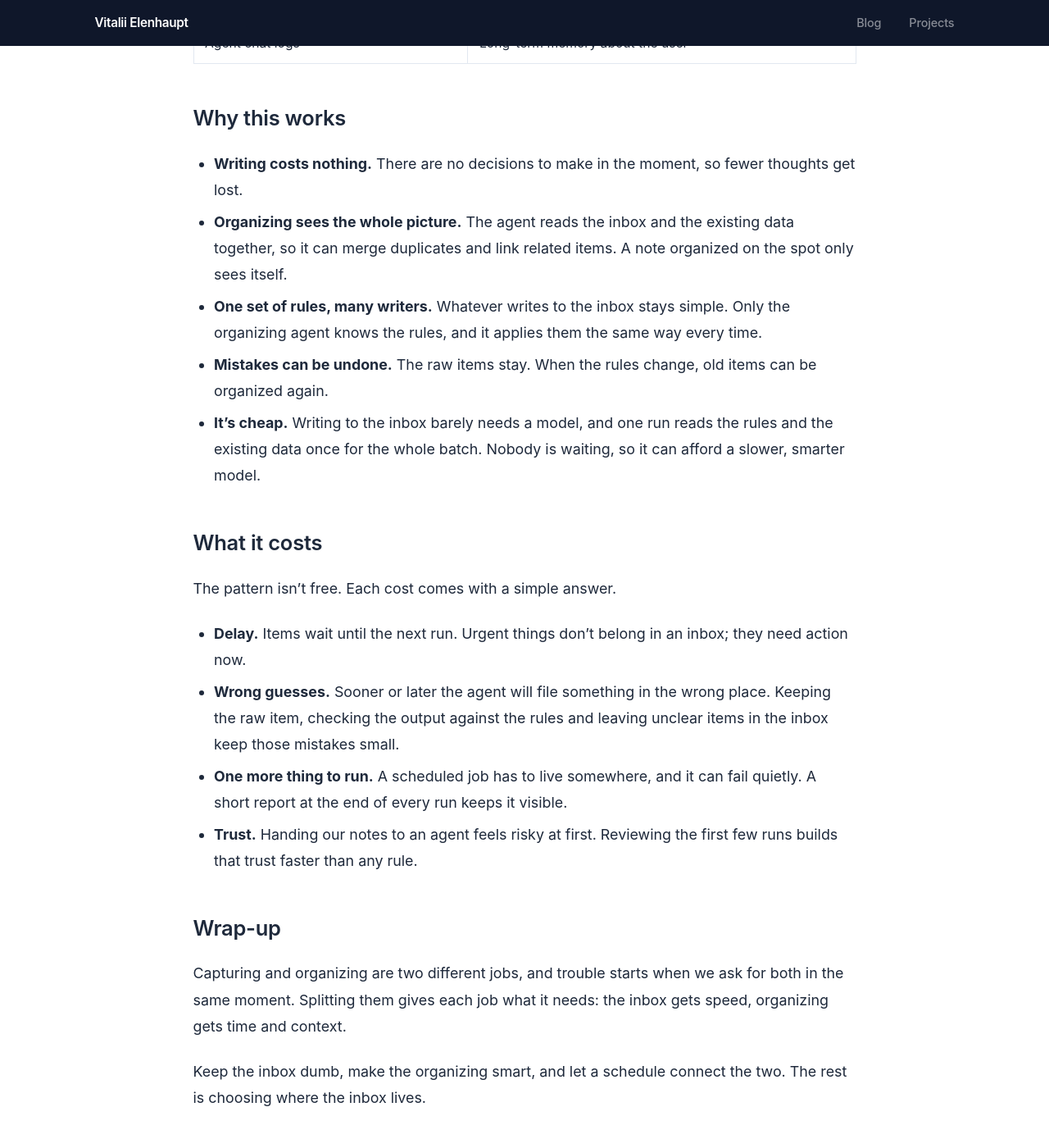
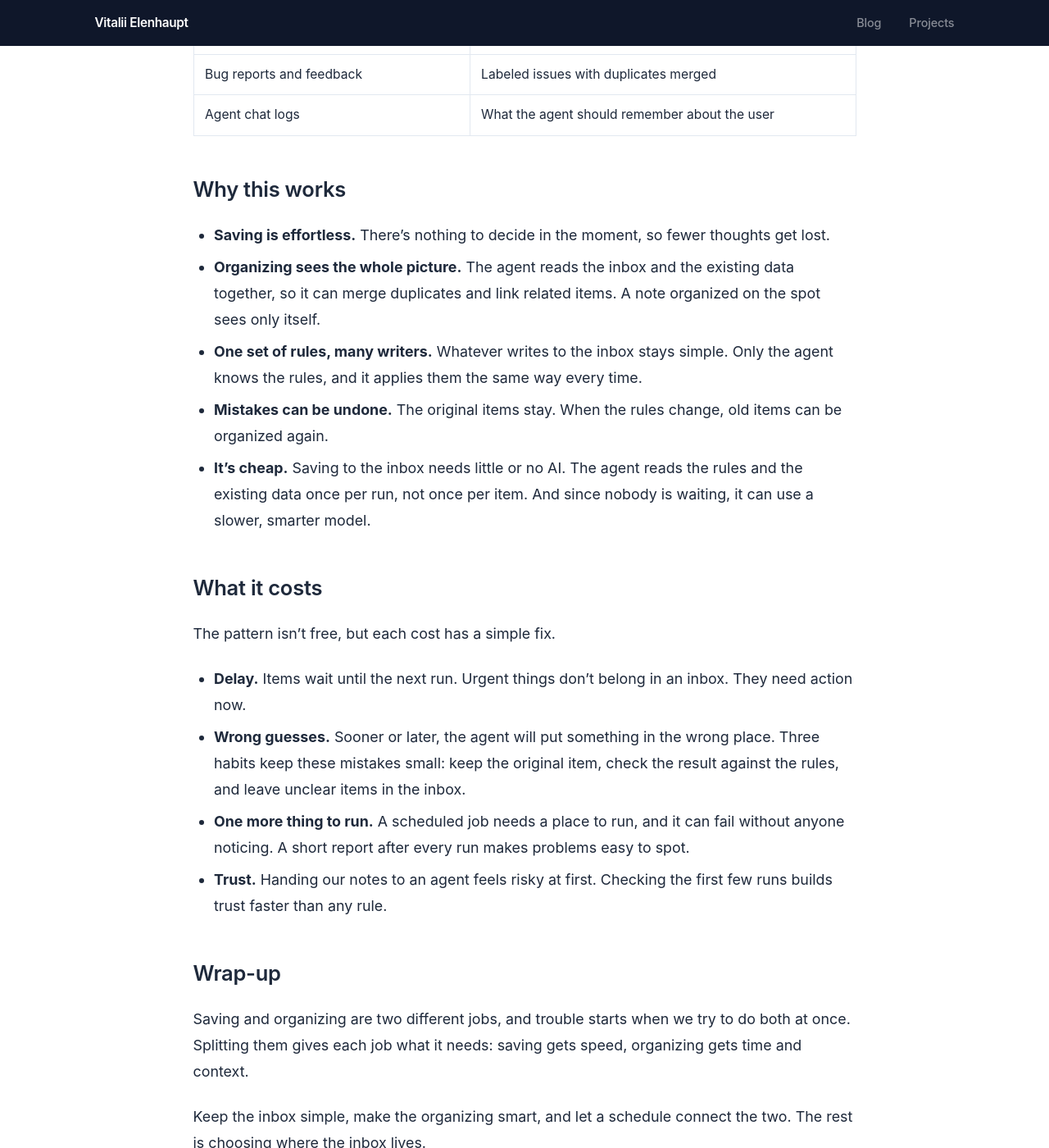
Before and after one commit to veelenga/veelenga.github.io, a Jekyll site: the page built from _posts/2026-09-17-the-ai-inbox.markdown, in a window 1280 px wide and 1400 px high, scrolled down 4404 px. Shown: the whole window at 82% size. Built offline with Jekyll 4.4.1, drawn with Linux system fonts in a browser that asks for light colours; some of the changed text lies outside the part shown.

Commit message:
docs: simplify wording in the AI inbox post (#94)

```diff
--- a/_posts/2026-09-17-the-ai-inbox.markdown
+++ b/_posts/2026-09-17-the-ai-inbox.markdown
@@ -9,119 +9,121 @@
 published: true
 ---
 
-Things reach us all day: a link to read later, a thought after a meeting, an email that needs a reply, a bug report from a user. Saving them takes seconds. Organizing them takes minutes, so we skip it, and the pile grows until nothing in it can be found.
+Things reach us all day: a link to read later, a thought after a meeting, an email that needs a reply, a bug report. Saving them takes seconds. Organizing them takes minutes, so we skip it, and the pile grows until nothing in it can be found.
 
-This post shares a pattern that has worked well for me, with an AI agent doing the organizing. But first, let's look at why the pile grows at all.
+[Getting Things Done](https://en.wikipedia.org/wiki/Getting_Things_Done) already had an answer to this back in 2001, and with AI it's worth a fresh look. This post shares a setup that works well for me. But first, let's see why the pile grows at all.
 
 ## The pile that never gets organized
 
-Notes are the easiest case to picture, so we'll use them as the example. Capturing and organizing look like one job, but they want opposite things. Capturing wants speed: the thought is here now and gone in a minute. Organizing wants time and context: which project it belongs to, whether it's a task or a fact, whether we've seen it before.
+Notes are the easiest case to picture, so we'll use them as the example.
 
-When both have to happen in the same moment, we lose either way.
+Saving a note and organizing it look like one job, but they need opposite things. Saving needs speed: the thought is here now and gone in a minute. Organizing needs time and context: which project the note belongs to, whether it's a task or a fact, whether we've seen it before.
 
-![One new thought, two paths. Organizing it on the spot turns every note into a form, which is too slow, so we stop writing things down. Organizing it later never happens, so the inbox becomes a junk drawer where nothing can be found.](/images/the-ai-inbox/problem.svg)
+When we try to do both at once, we lose either way.
 
-If we **organize on the spot**, every note becomes a small form: a title, a folder, a few tags. It's too slow, so we stop writing things down. If we **promise to organize later**, later rarely comes. The inbox turns into a junk drawer where everything is kept and nothing is found.
+![One new thought, two paths. Organizing it now turns every note into a form. That is too slow, so we stop writing things down. Organizing it later never happens, so the inbox becomes a junk drawer where nothing can be found.](/images/the-ai-inbox/problem.svg)
 
-It isn't a lack of discipline. The two jobs just don't fit into the same moment.
+If we **organize it now**, every note turns into a small form: a title, a folder, a few tags. That's too slow, so we stop writing things down. If we **organize it later**, later rarely comes. The inbox turns into a junk drawer: everything is kept, and nothing can be found.
 
-## Capture now, organize later
+This isn't about discipline. The two jobs just don't fit into the same moment.
 
-So we split them, and hand the slow job to something that doesn't mind doing it. Anyone can write to an inbox, a person or an AI agent, in any shape. Later, on a schedule, an AI agent organizes it all into structured data, by rules we write once.
+## Save now, organize later
 
-![ChatGPT, Claude, Grok, a human and any other writer drop rough notes into one inbox. On schedule, an AI agent organizes them one by one into rows of structured data with a type, a title and a project.](/images/the-ai-inbox/inbox.svg)
+So we split them, and hand the slow job to something that doesn't mind doing it: an AI agent. Anyone can write anything to an inbox, a person or another AI. Later, on a schedule, the agent organizes it all, following rules we write once.
+
+![ChatGPT, Claude, Grok, a human and any other writer drop rough notes into one inbox. On a schedule, an AI agent organizes them one by one into clean rows with a type, a title and a project.](/images/the-ai-inbox/inbox.svg)
 
 The pattern has three parts, one for each box in the diagram.
 
 ### Inbox
 
-Anything goes into one inbox: a line of text, a link, a voice memo, a forwarded email. No title, no tags, no folder. The inbox has a single job: don't lose the thought.
+The inbox takes anything: a line of text, a link, a voice memo, a forwarded email. No title, no tags, no folder. It has one job: don't lose the thought.
 
-Because it's that simple, anyone can write to it: ChatGPT, Claude, Grok, a phone shortcut, an email forward, or a person typing a line by hand.
+Because it's so simple, anything can write to it: ChatGPT, Claude, Grok, a phone shortcut, an email forward, or a person typing a line.
 
 ### Organize
 
-An AI agent runs on a schedule, for example once a night. It reads every new item in the inbox, along with our rules and everything already organized. For each item it:
+An AI agent runs on a schedule, for example once a night. It reads the new items in the inbox, our rules, and everything organized so far. For each item, it:
 
-- gives it a clear title and fixes typos, without adding or dropping facts
-- decides what it is and where it belongs
-- links it to related items that already exist
-- checks the result against the rules, and only then marks the inbox item as done
+- gives it a clear title and fixes typos, without adding or removing facts
+- decides what kind of item it is and where it belongs
+- links it to related items
+- checks the result against the rules, and only then marks the item as done
 
-The rules are plain text, written once, like instructions for a new assistant: *every note belongs to exactly one project*, *reuse existing tags*, *never delete anything*. When an item doesn't fit the rules, the agent leaves it in the inbox and reports it instead of guessing.
+The rules are plain text, like instructions for a new assistant: *every note belongs to exactly one project*, *reuse existing tags*, *never delete anything*. If an item doesn't fit the rules, the agent leaves it in the inbox and reports it instead of guessing.
 
 ### Structured data
 
-Organized items become structured data: notes with titles and tags, tasks with due dates, and short summaries of where each project stands. The summaries are rewritten on every run, so they always describe *now*, not a history of changes.
+Organized items become structured data, which just means everything has a clear shape and a place: notes with titles and tags, tasks with due dates, and a short summary of where each project stands. The agent rewrites the summaries on every run, so they always describe *now*, not a history of changes.
 
-The inbox item itself is never edited, only marked as done. If the agent gets something wrong, the original is still there.
+The original inbox item is never edited, only marked as done. If the agent gets something wrong, the original is still there.
 
 ## Example: Memo
 
-Memo is a setup for personal notes in Notion, built on this pattern. The inbox lives in Notion, and the organizing is done by `memo-organize`, a [Claude skill](https://docs.claude.com/en/docs/agents-and-tools/agent-skills/overview) (a small instruction file an agent follows) that runs on a schedule.
+Memo is my setup for personal notes in Notion, built on this pattern. The inbox is in Notion. The organizing is done by `memo-organize`, a [Claude skill](https://docs.claude.com/en/docs/agents-and-tools/agent-skills/overview) (a small instruction file an agent follows) that runs on a schedule.
 
-Writing to the inbox needs no special tool. Any AI chat connected to Notion can do it with a quick prompt:
+Saving to the inbox needs no special tool. Any AI chat connected to Notion can do it with a quick prompt:
 
 > Add this to the Memo inbox in Notion.
 
-There's also a `/memo` skill that does the same with fewer words. It's optional, and it's tiny. This is the whole part that saves a note:
+There's also a `/memo` skill that does the same in fewer words. It's optional and tiny. Here is the whole part that saves a note:
 
 {% highlight markdown %}
 ## `/memo <what to keep>`
 
 One page in **Inbox**:
 
-- **Title** — short, English.
-- **Body** — with an argument, what it names; without one, the substance of the chat.
+- **Title**: short, English.
+- **Body**: with an argument, what it names; without one, the substance of the chat.
 
 Answer with the link, one line. A routine fills in the rest.
 {% endhighlight %}
 
-No project, no tags, no people, no format to follow. Just a title, a body, and a link back. The quick prompt, the skill and a person typing straight into Notion all do the same job, and the organizing step can't tell the difference.
+No project, no tags, no people, no format. Just a title, a body, and a link back. The quick prompt, the skill, and a person typing into Notion all do the same job, and the organizing step can't tell them apart.
 
-The real work lives in `memo-organize`. It picks the project, finds the people behind every spelling of a name, checks each note with a small script, and rewrites the summaries. That takes about sixty lines of rules, against the few lines above. Organizing is the part that grows, and the only part to change when the rules do.
+The real work is in `memo-organize`. It picks a project for each note, links related notes, and rewrites the summaries. The exact rules are personal: they depend on the use case and the person, and they change over time. That's fine, because they all live in one place, and saving stays as simple as above.
 
 ## Where it fits
 
-The same shape works anywhere things arrive faster than we can organize them:
+The same idea works anywhere things arrive faster than we can organize them:
 
 | Inbox gets | Organized into |
 |---|---|
-| Rough notes | Titled notes, linked to a project, with tasks pulled out |
-| Emails | Tasks, reply drafts, and the rest archived |
-| Read-later links | Short summaries with a topic and reading time |
-| Voice memos | Transcribed notes and tasks |
-| Meeting transcripts | Decisions and action items |
-| Project and documentation changes | A changelog and an up-to-date project summary |
-| Bug reports and feedback | Labeled issues, with duplicates merged |
-| Agent chat logs | Long-term memory about the user |
+| Rough notes | Titled notes linked to a project, with tasks pulled out |
+| Emails | Tasks and reply drafts, with the rest archived |
+| Links to read later | Short summaries with a topic and reading time |
+| Voice memos | Notes and tasks as text |
+| Meeting transcripts | Decisions and next steps |
+| Project and documentation changes | A list of changes and a current project summary |
+| Bug reports and feedback | Labeled issues with duplicates merged |
+| Agent chat logs | What the agent should remember about the user |
 
 ## Why this works
 
-- **Writing costs nothing.** There are no decisions to make in the moment, so fewer thoughts get lost.
-- **Organizing sees the whole picture.** The agent reads the inbox and the existing data together, so it can merge duplicates and link related items. A note organized on the spot only sees itself.
-- **One set of rules, many writers.** Whatever writes to the inbox stays simple. Only the organizing agent knows the rules, and it applies them the same way every time.
-- **Mistakes can be undone.** The raw items stay. When the rules change, old items can be organized again.
-- **It's cheap.** Writing to the inbox barely needs a model, and one run reads the rules and the existing data once for the whole batch. Nobody is waiting, so it can afford a slower, smarter model.
+- **Saving is effortless.** There's nothing to decide in the moment, so fewer thoughts get lost.
+- **Organizing sees the whole picture.** The agent reads the inbox and the existing data together, so it can merge duplicates and link related items. A note organized on the spot sees only itself.
+- **One set of rules, many writers.** Whatever writes to the inbox stays simple. Only the agent knows the rules, and it applies them the same way every time.
+- **Mistakes can be undone.** The original items stay. When the rules change, old items can be organized again.
+- **It's cheap.** Saving to the inbox needs little or no AI. The agent reads the rules and the existing data once per run, not once per item. And since nobody is waiting, it can use a slower, smarter model.
 
 ## What it costs
 
-The pattern isn't free. Each cost comes with a simple answer.
+The pattern isn't free, but each cost has a simple fix.
 
-- **Delay.** Items wait until the next run. Urgent things don't belong in an inbox; they need action now.
-- **Wrong guesses.** Sooner or later the agent will file something in the wrong place. Keeping the raw item, checking the output against the rules and leaving unclear items in the inbox keep those mistakes small.
-- **One more thing to run.** A scheduled job has to live somewhere, and it can fail quietly. A short report at the end of every run keeps it visible.
-- **Trust.** Handing our notes to an agent feels risky at first. Reviewing the first few runs builds that trust faster than any rule.
+- **Delay.** Items wait until the next run. Urgent things don't belong in an inbox. They need action now.
+- **Wrong guesses.** Sooner or later, the agent will put something in the wrong place. Three habits keep these mistakes small: keep the original item, check the result against the rules, and leave unclear items in the inbox.
+- **One more thing to run.** A scheduled job needs a place to run, and it can fail without anyone noticing. A short report after every run makes problems easy to spot.
+- **Trust.** Handing our notes to an agent feels risky at first. Checking the first few runs builds trust faster than any rule.
 
 ## Wrap-up
 
-Capturing and organizing are two different jobs, and trouble starts when we ask for both in the same moment. Splitting them gives each job what it needs: the inbox gets speed, organizing gets time and context.
+Saving and organizing are two different jobs, and trouble starts when we try to do both at once. Splitting them gives each job what it needs: saving gets speed, organizing gets time and context.
 
-Keep the inbox dumb, make the organizing smart, and let a schedule connect the two. The rest is choosing where the inbox lives.
+Keep the inbox simple, make the organizing smart, and let a schedule connect the two. The rest is choosing where the inbox lives.
 
 ## Resources
 
 - [Getting Things Done](https://en.wikipedia.org/wiki/Getting_Things_Done), the productivity method built around an inbox
-- [Memory consolidation](https://en.wikipedia.org/wiki/Memory_consolidation), how the brain turns the day's memories into long-term ones while we sleep
+- [Memory consolidation](https://en.wikipedia.org/wiki/Memory_consolidation), how the brain stores the day's memories while we sleep
 - [LangMem: hot path vs subconscious memory](https://langchain-ai.github.io/langmem/concepts/conceptual_guide/), the same split for AI agent memory
 - [Autonomous agents that sleep](/autonomous-agents-that-sleep/), on agents that run in short turns instead of long loops
```
Also changed, not shown: other parts of _posts/2026-09-17-the-ai-inbox.markdown (+1 -1 lines), images/the-ai-inbox/problem.svg.
